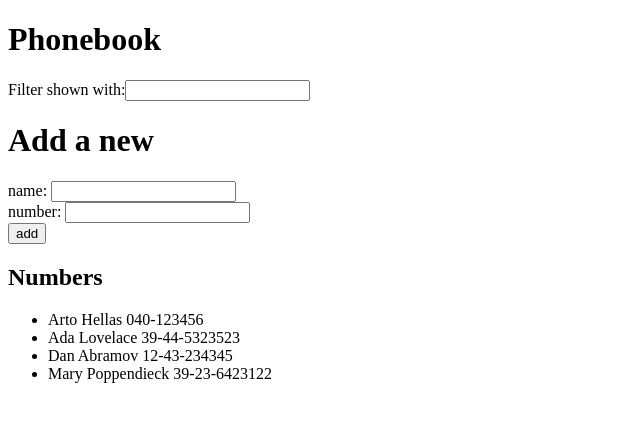
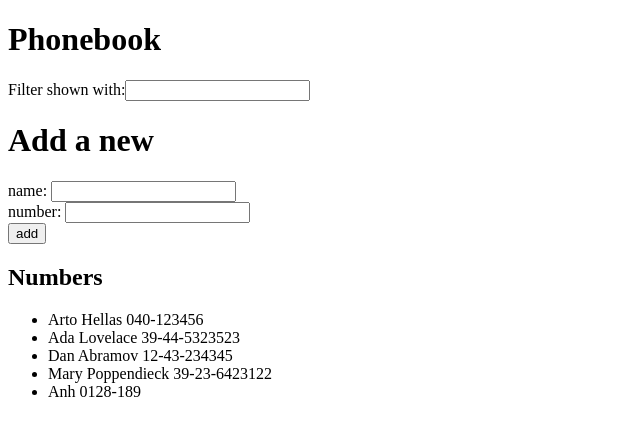
Before and after one commit to Evelyn-PA/Full-Stack-Open, a React (Vite) app in the folder part2/phonebook/: page / in a window 1280 px wide. Shown: the top 436 px of the page, without its empty margins (0-640 px from the left). Built offline with nearby package versions, Linux system fonts and the light colour scheme; data requests are answered from the project's data file.

Commit message:
Feat: Complete Task 2.13

```diff
--- a/part2/phonebook/db.json
+++ b/part2/phonebook/db.json
@@ -19,6 +19,11 @@
       "name": "Mary Poppendieck",
       "number": "39-23-6423122",
       "id": "4"
+    },
+    {
+      "id": "98c0",
+      "name": "Anh",
+      "number": "0128-189"
     }
   ]
 }
--- a/part2/phonebook/src/App.jsx
+++ b/part2/phonebook/src/App.jsx
@@ -1,5 +1,5 @@
 import { useState, useEffect } from 'react'
-import axios from 'axios'
+import personService from "./services/person"
 import Filter from './component/Filter'
 import PersonForm from './component/PersonForm'
 import Person from './component/Person'
@@ -13,10 +13,10 @@ const App = () => {
 
   //Apply the useEffect to fetch the data
   useEffect(() => {
-    axios
-      .get('http://localhost:3001/persons')
-      .then(response => {
-        setPersons(response.data)
+    personService
+      .getAll()
+      .then(personData => {
+        setPersons(personData)
       })
   }, [])
 
@@ -30,12 +30,15 @@ const App = () => {
 
   const addPerson = (event) => {
     event.preventDefault()
-    persons.some(person => person.name === newName) ? window.alert(`${newName} is already added to phonebook`) : setPersons(persons.concat({ name: newName, number: newPhone }))
+    if (persons.some(person => person.name.trim() === newName)) {
+      window.alert(`${newName} is already added to phonebook`)
+      return
+    }
     const newPerson = { name: newName, number: newPhone }
-    axios
-      .post('http://localhost:3001/persons', newPerson)
-      .then(response => {
-        setPersons(persons.concat(response.data))
+    personService
+      .addData(newPerson)
+      .then(returnedPerson => {
+        setPersons(prev=> prev.concat(returnedPerson))
         setNewName("")
         setNewPhone("")
       })
@@ -45,7 +48,7 @@ const App = () => {
   return (
     <div>
       <h1>Phonebook</h1>
-      <Filter persons={persons} onFilterChange={onFilterChange} />
+      <Filter filterPerson={filterPerson} onFilterChange={onFilterChange} />
       <h1>Add a new</h1>
       <PersonForm addPerson={addPerson} onNameChange={onNameChange} onPhoneChange={onPhoneChange} newName={newName} newPhone={newPhone} />
       <h2>Numbers</h2>
--- /dev/null
+++ b/part2/phonebook/src/services/person.js
@@ -0,0 +1,18 @@
+import axios from "axios"
+const baseURL = 'http://localhost:3001/persons'
+
+//Get the data
+const getAll = () => {
+    const request = axios.get(baseURL)
+    return request.then(response => response.data)
+}
+
+//Create or add data
+const addData = newObject => {
+    const request = axios.post(baseURL, newObject)
+    return request.then(response => response.data)
+}
+export default {
+    getAll: getAll,
+    addData: addData
+}
```
